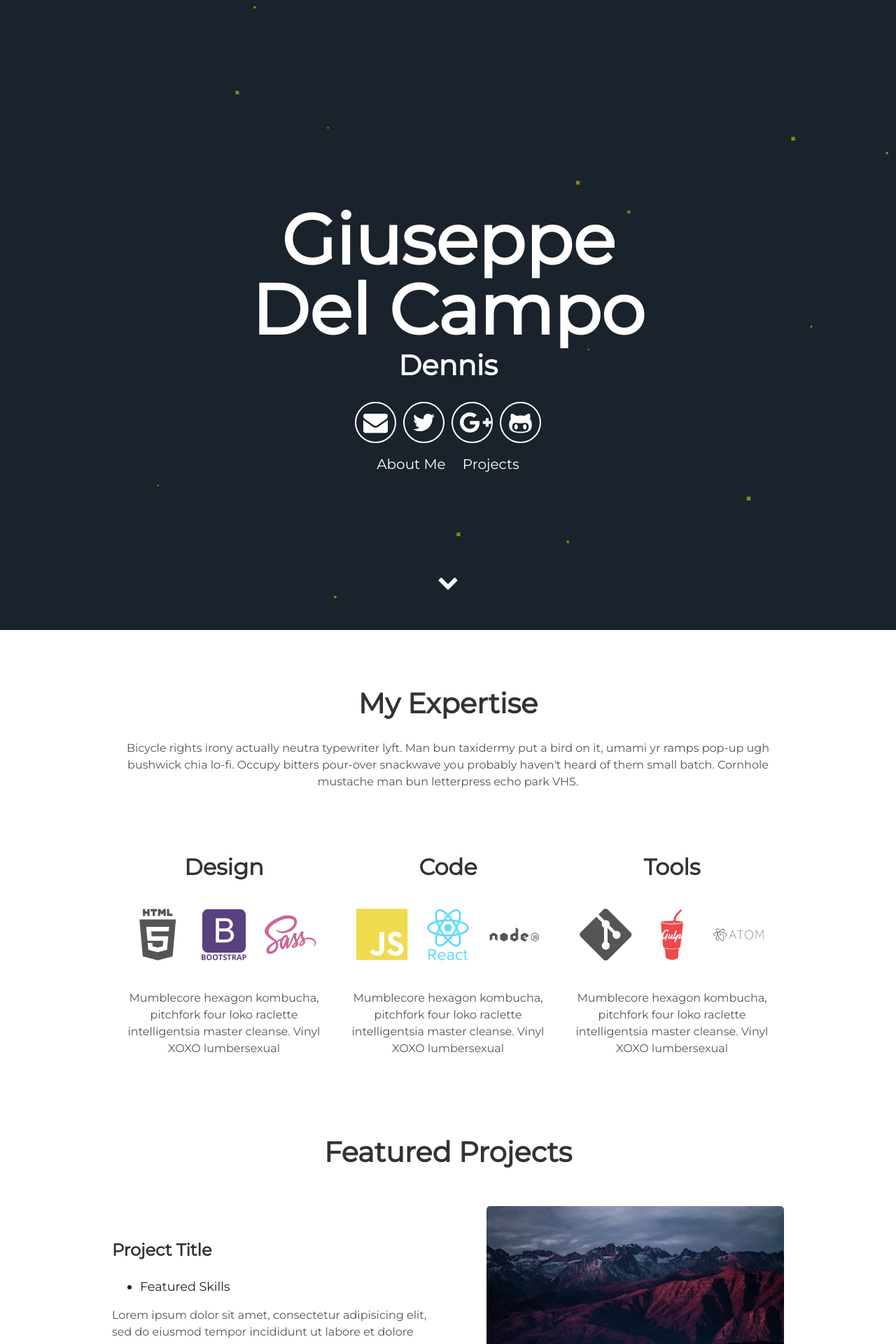
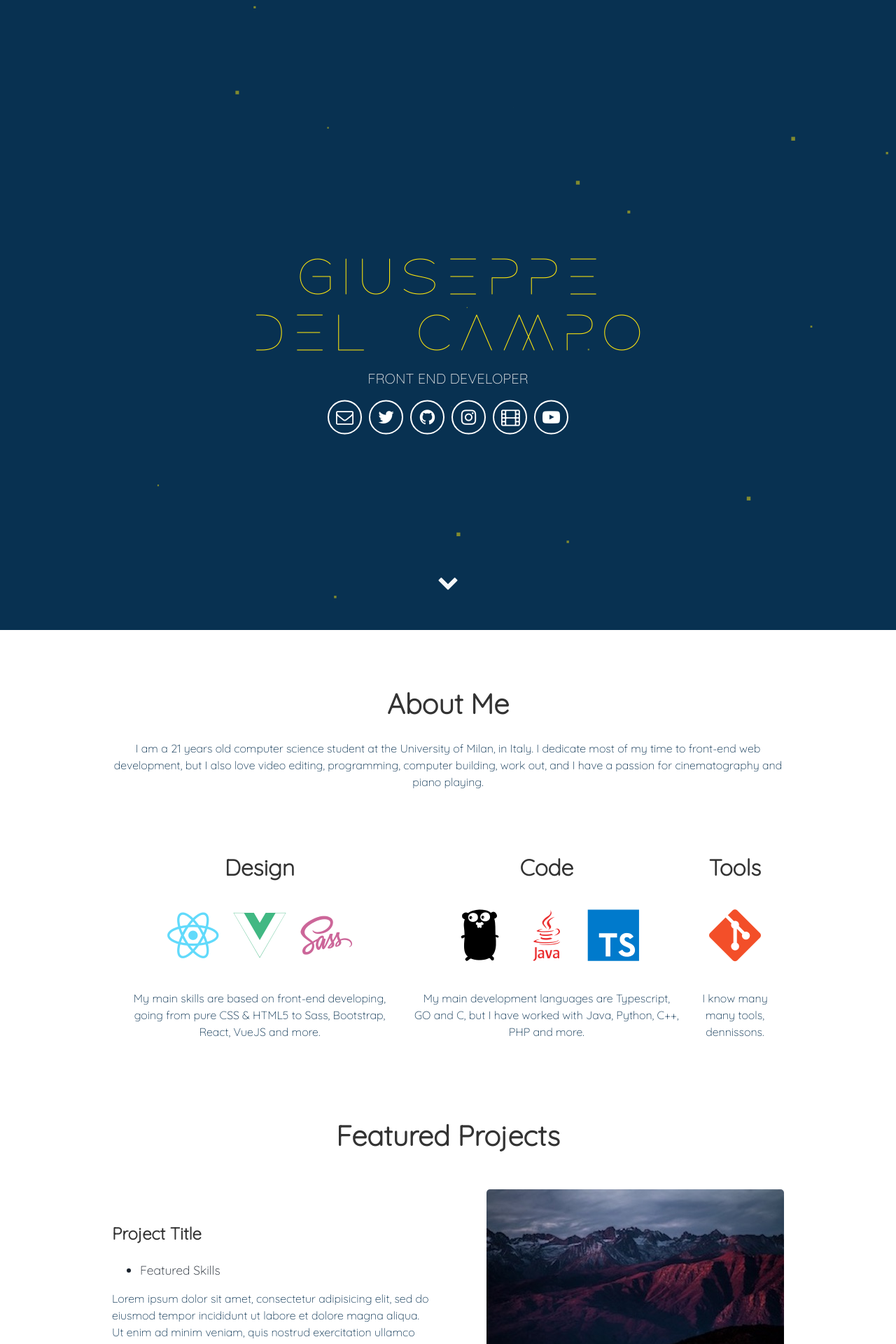
Before and after one commit to Giuseppetm/giuseppetm.github.io, a Jekyll site: the page built from index.html, in a window 1280 px wide. Shown: the top 1920 px of the page at 70% size. Built offline with Jekyll 4.4.1, drawn with Linux system fonts in a browser that asks for light colours.

Commit message:
Almost finished

```diff
--- a/_config.yml
+++ b/_config.yml
@@ -1,14 +1,20 @@
 # Site settings
 title: Giuseppe Del Campo
-description: A blog about lorem ipsum dolor sit amet
+description: Personal website of Giuseppe Del Campo (21 Years Old, Student, Front end Developer)
 # baseurl: "/particle" # the subpath of your site, e.g. /blog
 # url: "localhost:3000" # the base hostname & protocol for your site e.g. http://willianjusten.com.br
 
 # User settings
 username: Giuseppe Del Campo
-user_description: Bicycle rights irony actually neutra typewriter lyft. Man bun taxidermy put a bird on it, umami yr ramps pop-up ugh bushwick chia lo-fi. Occupy bitters pour-over snackwave you probably haven't heard of them small batch. Cornhole mustache man bun letterpress echo park VHS.
-user_title: Dennis
-email: anon@anon.com
+
+user_description: "I am a 21 years old computer science student at the University of Milan, in Italy.
+I dedicate most of my time to front-end web development, but I also love video editing, programming,
+computer building, work out, and I have a passion for cinematography and piano playing."
+
+user_title: Front End Developer
+
+email: gdeambo@yahoo.it
+
 twitter_username: lorem_ipsum
 github_username:  lorem_ipsum
 gplus_username:  lorem_ipsum
--- a/_includes/about.html
+++ b/_includes/about.html
@@ -1,30 +1,28 @@
 <div class="user-details">
-  <h1> My Expertise </h1>
+  <h1> About Me </h1>
   <p> {{site.user_description}} </p>
 </div>
 <div class="user">
   <div class="tech">
     <h2>Design</h2>
-      <i class="devicon-html5-plain-wordmark"></i>
-      <i class="devicon-bootstrap-plain-wordmark colored"></i>
+    <i class="devicon-react-original colored"></i>
+    <i class="devicon-vuejs-plain colored"></i>
     <i class="devicon-sass-original colored"></i>
-      <p>Mumblecore hexagon kombucha, pitchfork four loko raclette intelligentsia master cleanse.
-        Vinyl XOXO lumbersexual</p>
+    <p>My main skills are based on front-end developing, going from pure CSS & HTML5 to Sass, Bootstrap, React, VueJS
+      and more.</p>
   </div>
   <div class="tech">
     <h2>Code</h2>
-      <i class="devicon-javascript-plain colored"></i>
-      <i class="devicon-react-original-wordmark colored"></i>
-      <i class="devicon-nodejs-plain-wordmark"></i>
-      <p>Mumblecore hexagon kombucha, pitchfork four loko raclette intelligentsia master cleanse.
-        Vinyl XOXO lumbersexual</p>
+    <i class="devicon-go-plain colored"></i>
+    <i class="devicon-java-plain-wordmark colored"></i>
+    <i class="devicon-typescript-plain colored"></i>
+    <p>My main development languages are Typescript, GO and C, but I have worked with Java, Python, C++, PHP and more.
+    </p>
   </div>
   <div class="tech">
     <h2>Tools</h2>
-      <i class="devicon-git-plain"></i>
-      <i class="devicon-gulp-plain colored"></i>
-      <i class="devicon-atom-original-wordmark"></i>
-      <p>Mumblecore hexagon kombucha, pitchfork four loko raclette intelligentsia master cleanse.
-        Vinyl XOXO lumbersexual</p>
+    <i class="devicon-premierepro-plain colored"></i>
+    <i class="devicon-git-plain colored"></i>
+    <p>I know many many tools, dennissons.</p>
   </div>
 </div>
--- a/_includes/header.html
+++ b/_includes/header.html
@@ -1,19 +1,28 @@
 <div id="particles-js">
   <div class="header">
-      <h1>
+      <h1 style="margin-bottom:0.3em !important;">
         <span class="site-title">{{site.username}}</span>
-        <span class="site-description">{{site.user_title}}</span>
       </h1>
+      <p>
+        <span class="site-description">
+          {{site.user_title}}
+        </span>
+      </p>
+
       <div class="header-icons">
-        <a aria-label="Send email" href="#"><i class="icon fa fa-envelope"></i></a>
+        <a aria-label="Send email" href="mailto:gdeambo@yahoo.it"><i class="icon fa fa-envelope-o"></i></a>
         <a aria-label="My Twitter" target="_blank" href="#"><i class="icon fa fa-twitter" aria-hidden="true"></i></a>
-        <a aria-label="My Google Plus" target="_blank" href="#"><i class="icon fa fa-google-plus" aria-hidden="true"></i></a>
-        <a aria-label="My Github" target="_blank" href="#"><i class="icon fa fa-github-alt" aria-hidden="true"></i></a>
+        <a aria-label="My Github" target="_blank" href="#"><i class="icon fa fa-github" aria-hidden="true"></i></a>
+        <a aria-label="My Instagram" href="https://www.instagram.com/giuseppe_del_campo/"><i class="icon fa fa-instagram" aria-hidden="true"></i></a>
+        <a aria-label="My Letterboxd" href="https://letterboxd.com/Giuseppetm/"><i class="icon fa fa-film" aria-hidden="true"></i></a>
+        <a aria-label="My YouTube Channel" href="https://www.youtube.com/channel/UC48YylNs29E-9-EgA_0noFw"><i class="icon fa fa-youtube-play" aria-hidden="true"></i></a>
       </div>
+      <!--
       <div class="header-links">
         <a class="link" href="#about" data-scroll>About Me</a>
         <a class="link" href="#projects" data-scroll>Projects</a>
       </div>
+      -->
   </div>
   <a class="down" href="#about" data-scroll><i class="icon fa fa-chevron-down" aria-hidden="true"></i></a>
 </div>
```
Also changed, not shown: src/styles/_base.scss (+30 -3 lines), src/styles/_header.scss (+22 -15 lines), assets/css/main.css, assets/fonts/Quicksand-Light.woff (added), assets/fonts/Quicksand-Light.woff2 (added), assets/fonts/ROCKETWILDNESS.woff (added), assets/fonts/ROCKETWILDNESS.woff2 (added), src/fonts/Quicksand-Light.woff (added), src/fonts/Quicksand-Light.woff2 (added), src/fonts/ROCKETWILDNESS.woff (added), src/fonts/ROCKETWILDNESS.woff2 (added). Lines whose indentation alone changed are shown as unchanged.
